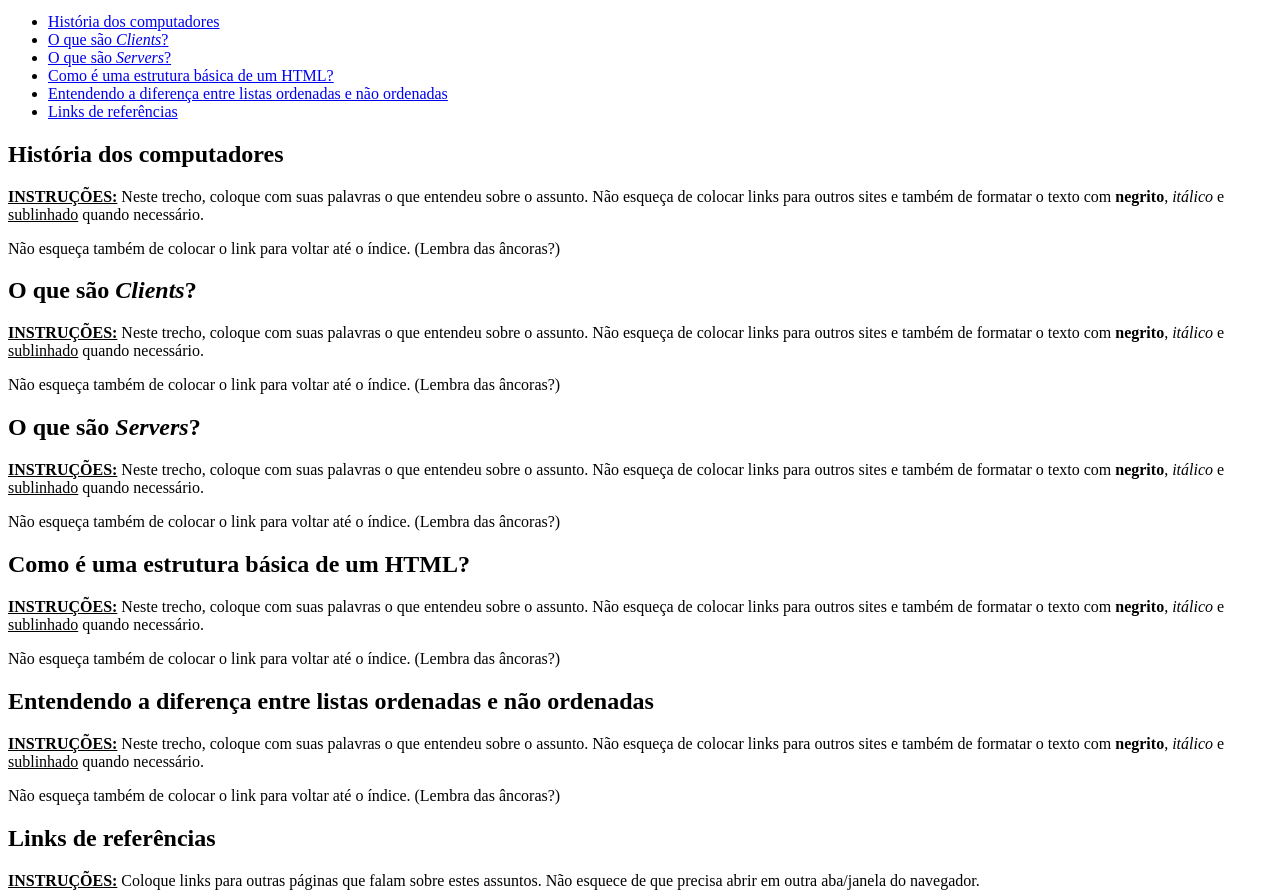
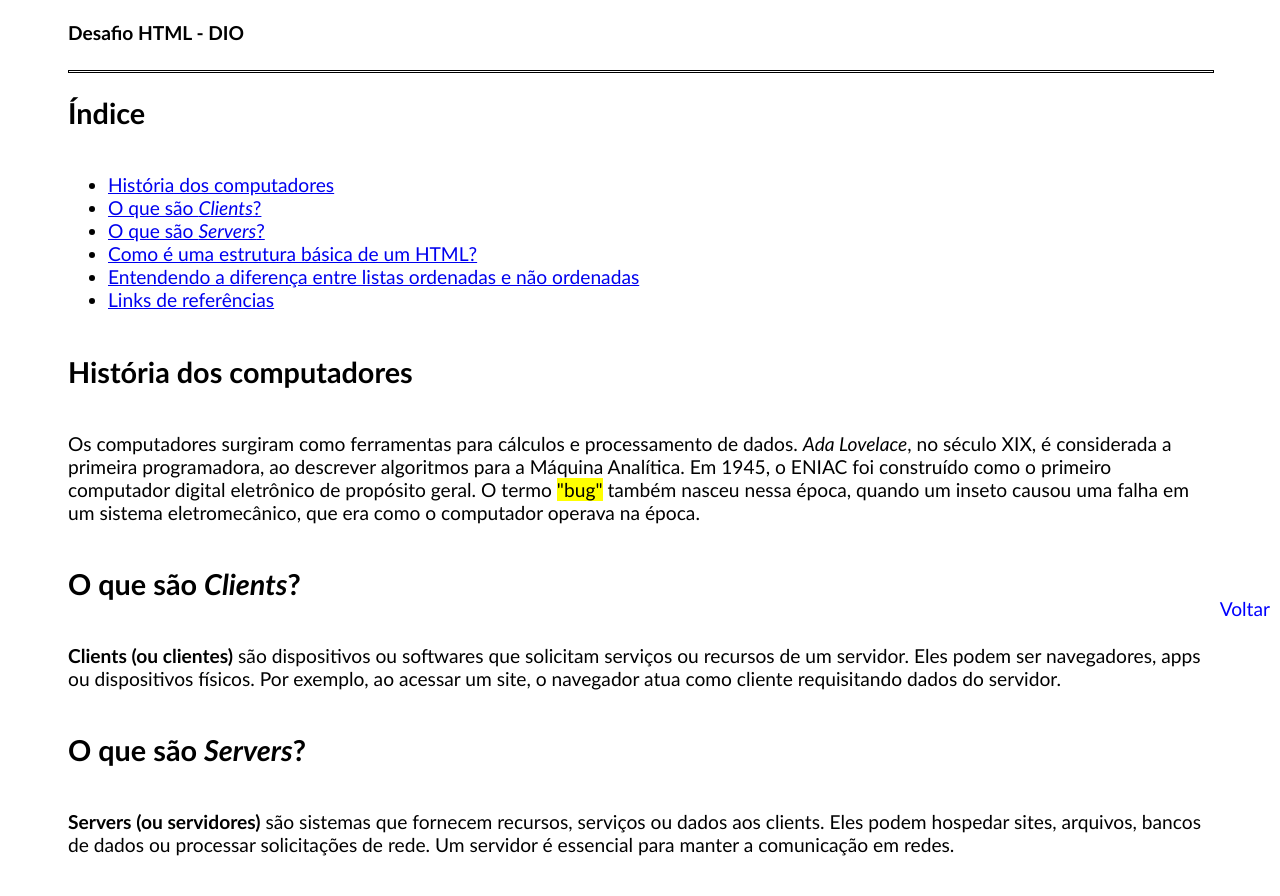
Before and after one commit to gabrieltsujimoto/desafio-html-modulo1, a plain HTML site: page index.html in a window 1280 px wide. Shown: the part 170-1066 px from the top of the page. Drawn offline with Linux system fonts and the light colour scheme.

Commit message:
Finalizando desafio 1 HTML

```diff
--- a/index.html
+++ b/index.html
@@ -8,65 +8,106 @@
     <title>Página - Módulo I - Primeiros Passos com HTML</title>
 </head>
 
-<body>
-    <h1>Módulo 1 - Primeiros Passos com HTML</h1>
-    <hr />
+<body style="font-size: 1.2rem;">
+    <style>
+        body {
+            display: flex;
+            flex-direction: column;
+            padding: 60px;
+            font-family: 'Gill Sans', 'Gill Sans MT', Calibri, 'Trebuchet MS', sans-serif;
+        }
+
+        span {
+            width: 100%;
+            height: 1px;
+            border: 1px solid black;
+        }
+
+        #a-voltar {
+            position: fixed;
+            bottom: 10px;
+            right: 10px;
+            text-decoration: none;
+            color: blue;
+        }
+
+        #a-voltar:hover {
+            font-weight: bolder;
+        }
+    </style>
+    <h1 id="inicio">Módulo 1 - Primeiros Passos com HTML</h1>
+    <h4>Desafio HTML - DIO</h4>
+
+    <span></span>
 
     <h2>Índice</h2>
-    <p><strong><u>INSTRUÇÕES:</u> </strong>Neste índice você deve colocar os tópicos que mais entendeu. Estes apenas são
-        sugestões.</p>
     <ul>
-        <li><a href="#">História dos computadores</a></li>
-        <li><a href="#">O que são <i>Clients</i>?</a></li>
-        <li><a href="#">O que são <i>Servers</i>?</a></li>
-        <li><a href="#">Como é uma estrutura básica de um HTML?</a></li>
-        <li><a href="#">Entendendo a diferença entre listas ordenadas e não ordenadas</a></li>
-        <li><a href="#">Links de referências</a></li>
+        <li><a href="#historia-computadores">História dos computadores</a></li>
+        <li><a href="#clients">O que são <i>Clients</i>?</a></li>
+        <li><a href="#servers">O que são <i>Servers</i>?</a></li>
+        <li><a href="#html-stucture">Como é uma estrutura básica de um HTML?</a></li>
+        <li><a href="#listas">Entendendo a diferença entre listas ordenadas e não ordenadas</a></li>
+        <li><a href="#refs">Links de referências</a></li>
     </ul>
 
-    <h2>História dos computadores</h2>
-    <p><strong><u>INSTRUÇÕES:</u> </strong>Neste trecho, coloque com suas palavras o que entendeu sobre o assunto.
-        Não esqueça de colocar links para outros sites e também de formatar o texto com
-        <strong>negrito</strong>, <i>itálico</i> e <u>sublinhado</u> quando necessário.
+    <h2 id="historia-computadores"> História dos computadores</h2>
+    <p>
+        Os computadores surgiram como ferramentas para cálculos e processamento de dados. <i>Ada Lovelace</i>, no
+        século
+        XIX, é considerada a primeira programadora, ao descrever algoritmos para a Máquina Analítica. Em 1945, o
+        ENIAC
+        foi
+        construído como o primeiro computador digital eletrônico de propósito geral. O termo <mark>"bug"</mark>
+        também
+        nasceu nessa
+        época, quando um inseto causou uma falha em um sistema eletromecânico, que era como o computador operava na
+        época.
     </p>
-    <p>Não esqueça também de colocar o link para voltar até o índice. (Lembra das âncoras?)</p>
 
-    <h2>O que são <i>Clients</i>?</h2>
-    <p><strong><u>INSTRUÇÕES:</u> </strong>Neste trecho, coloque com suas palavras o que entendeu sobre o assunto.
-        Não esqueça de colocar links para outros sites e também de formatar o texto com
-        <strong>negrito</strong>, <i>itálico</i> e <u>sublinhado</u> quando necessário.
+    <h2 id="clients">O que são <i>Clients</i>?</h2>
+    <p>
+        <strong>Clients (ou clientes)</strong> são dispositivos ou softwares que solicitam serviços ou recursos de
+        um
+        servidor. Eles
+        podem ser navegadores, apps ou dispositivos físicos. Por exemplo, ao acessar um site, o navegador atua como
+        cliente requisitando dados do servidor.
     </p>
-    <p>Não esqueça também de colocar o link para voltar até o índice. (Lembra das âncoras?)</p>
 
-    <h2>O que são <i>Servers</i>?</h2>
-    <p><strong><u>INSTRUÇÕES:</u> </strong>Neste trecho, coloque com suas palavras o que entendeu sobre o assunto.
-        Não esqueça de colocar links para outros sites e também de formatar o texto com
-        <strong>negrito</strong>, <i>itálico</i> e <u>sublinhado</u> quando necessário.
+
+    <h2 id="servers">O que são <i>Servers</i>?</h2>
+    <p>
+        <strong>Servers (ou servidores)</strong> são sistemas que fornecem recursos, serviços ou dados aos clients.
+        Eles
+        podem hospedar
+        sites, arquivos, bancos de dados ou processar solicitações de rede. Um servidor é essencial para manter a
+        comunicação em redes.
     </p>
-    <p>Não esqueça também de colocar o link para voltar até o índice. (Lembra das âncoras?)</p>
 
-    <h2>Como é uma estrutura básica de um HTML?</h2>
-    <p><strong><u>INSTRUÇÕES:</u> </strong>Neste trecho, coloque com suas palavras o que entendeu sobre o assunto.
-        Não esqueça de colocar links para outros sites e também de formatar o texto com
-        <strong>negrito</strong>, <i>itálico</i> e <u>sublinhado</u> quando necessário.
+
+    <h2 id="html-structure">Como é uma estrutura básica de um HTML?</h2>
+    <p>
+        A estrutura básica do HTML começa com a declaração <code>!DOCTYPE html</code>. Em seguida, há a tag
+        <code>< html ></code>, que contém <code>< head ></code> (com título e metadados) e <code>< body ></code>
+        (onde o conteúdo visível, como texto e imagens, é inserido).
     </p>
-    <p>Não esqueça também de colocar o link para voltar até o índice. (Lembra das âncoras?)</p>
 
-    <h2>Entendendo a diferença entre listas ordenadas e não ordenadas</h2>
-    <p><strong><u>INSTRUÇÕES:</u> </strong>Neste trecho, coloque com suas palavras o que entendeu sobre o assunto.
-        Não esqueça de colocar links para outros sites e também de formatar o texto com
-        <strong>negrito</strong>, <i>itálico</i> e <u>sublinhado</u> quando necessário.
+    <h2 id="listas">Entendendo a diferença entre listas ordenadas e não ordenadas</h2>
+
+    <p>
+        Listas ordenadas <code>< ol ></code> possuem itens numerados (1, 2, 3) e indicam sequência ou prioridade.
+        Listas
+        não ordenadas <code>< ul ></ul></code> têm itens marcados por símbolos, como pontos ou traços, sem ordem
+        específica. Ambas usam <code>< li ></code> para os itens.
     </p>
-    <p>Não esqueça também de colocar o link para voltar até o índice. (Lembra das âncoras?)</p>
 
     <h2>Links de referências</h2>
-    <p><strong><u>INSTRUÇÕES:</u> </strong>Coloque links para outras páginas que falam sobre estes assuntos. Não esquece
-        de que precisa abrir em outra aba/janela do navegador.</p>
-    <ul>
+    <ul id="refs">
+        <li>Desenvolvido por <a href="https://github.com/gabrieltsujimoto">Gabriel Tsujimoto</a></li>
         <li><a href="#">http://dio.me</a></li>
         <li><a href="#">http://w3c.org</a></li>
     </ul>
-
+    <hr />
+    <a id="a-voltar" href="#inicio">Voltar</a>
 </body>
 
 </html>
```
Also changed, not shown: 1 other file.
